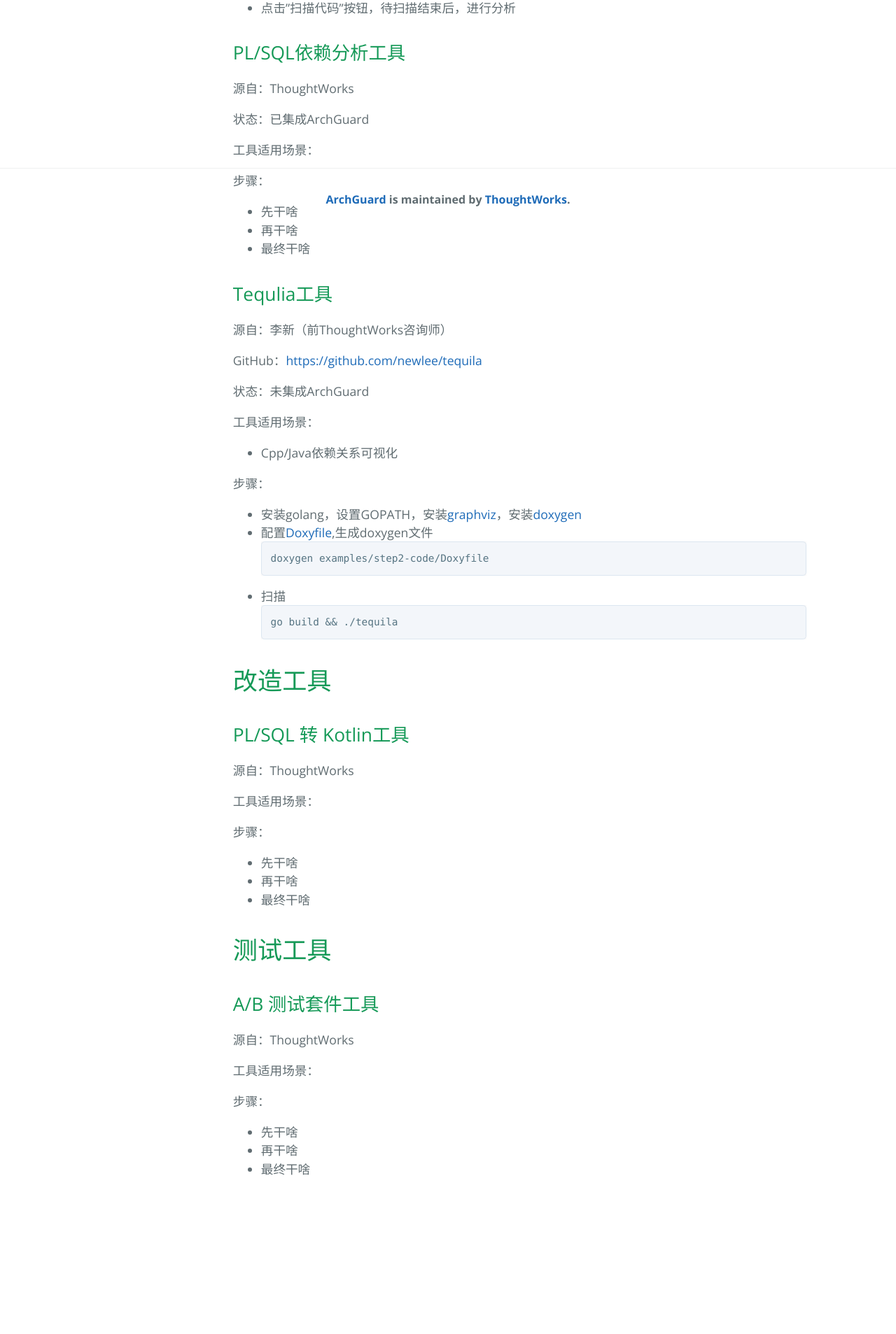
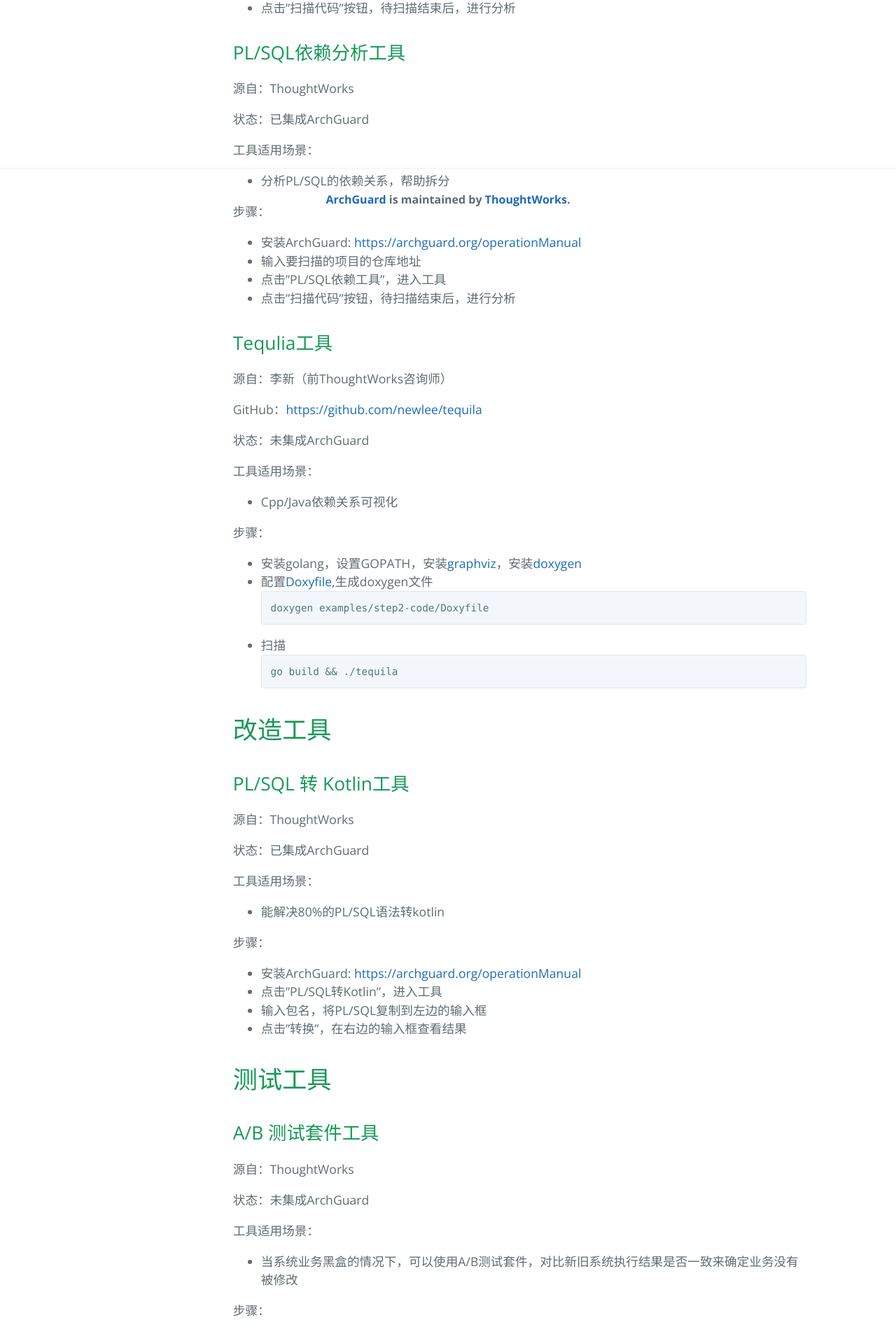
Before and after one commit to archguard/archguard.org, a Jekyll site: the page built from tools.md, in a window 1280 px wide. Shown: the part 592-2499 px from the top of the page at 70% size. Built offline with Jekyll 4.4.1, drawn with Linux system fonts in a browser that asks for light colours; our own code applies the rules of GitHub Pages for plain Markdown files; some of the changed text lies outside the part shown.

Commit message:
feat: update tools

```diff
--- a/tools.md
+++ b/tools.md
@@ -28,11 +28,14 @@
 
 工具适用场景：
 
+- 分析PL/SQL的依赖关系，帮助拆分
+
 步骤：
 
-- 先干啥
-- 再干啥
-- 最终干啥
+- 安装ArchGuard: [https://archguard.org/operationManual](https://archguard.org/operationManual)
+- 输入要扫描的项目的仓库地址
+- 点击"PL/SQL依赖工具"，进入工具
+- 点击"扫描代码"按钮，待扫描结束后，进行分析
 
 ## Tequlia工具
 源自：李新（前ThoughtWorks咨询师）
@@ -61,22 +64,30 @@
 ## PL/SQL 转 Kotlin工具
 源自：ThoughtWorks
 
+状态：已集成ArchGuard
+
 工具适用场景：
+- 能解决80%的PL/SQL语法转kotlin
 
 步骤：
 
-- 先干啥
-- 再干啥
-- 最终干啥
+- 安装ArchGuard: [https://archguard.org/operationManual](https://archguard.org/operationManual)
+- 点击"PL/SQL转Kotlin"，进入工具
+- 输入包名，将PL/SQL复制到左边的输入框
+- 点击"转换"，在右边的输入框查看结果
 
 # 测试工具
 ## A/B 测试套件工具
 源自：ThoughtWorks
 
+状态：未集成ArchGuard
+
 工具适用场景：
+
+- 当系统业务黑盒的情况下，可以使用A/B测试套件，对比新旧系统执行结果是否一致来确定业务没有被修改
 
 步骤：
 
-- 先干啥
-- 再干啥
-- 最终干啥
+- 准备数据，并把数据库数据做成docker镜像，作为基准化的测试数据。
+- 将Goreplay部署到旧的系统上，录制操作
+- 部署新旧系统，回放Goreplay路数数据，使用Diffy对比请求结果，以及最终两个数据库中数据是否一致
```
